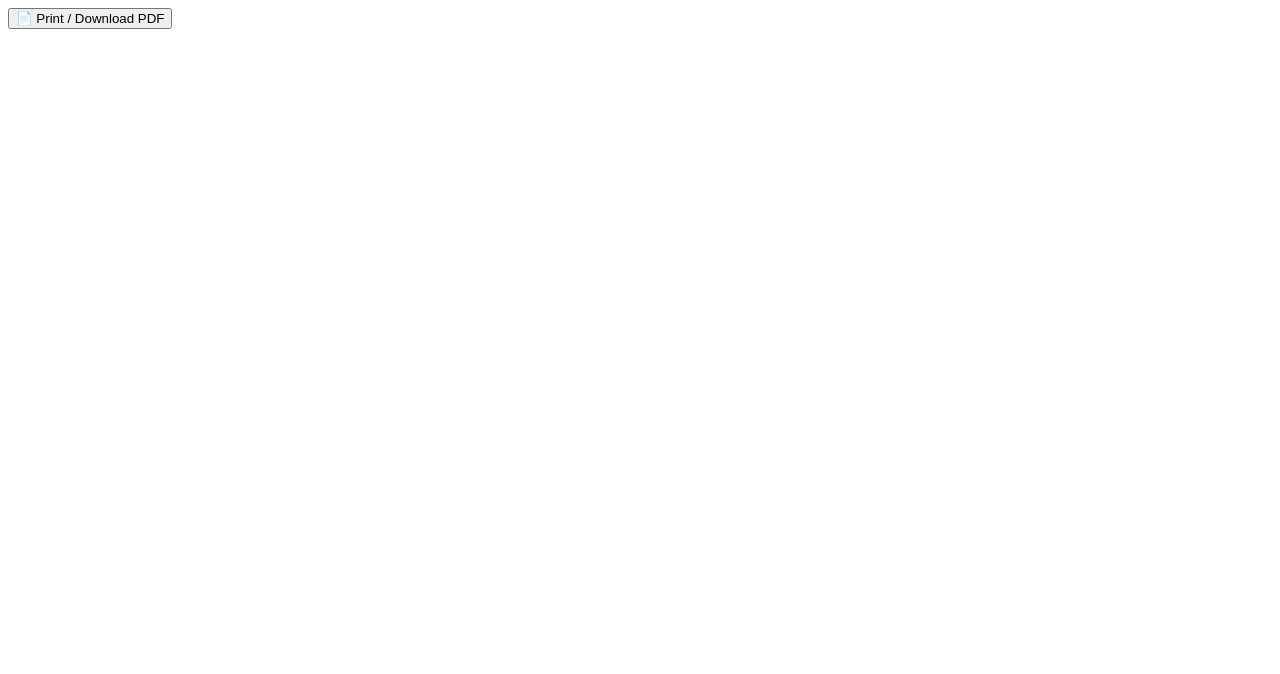
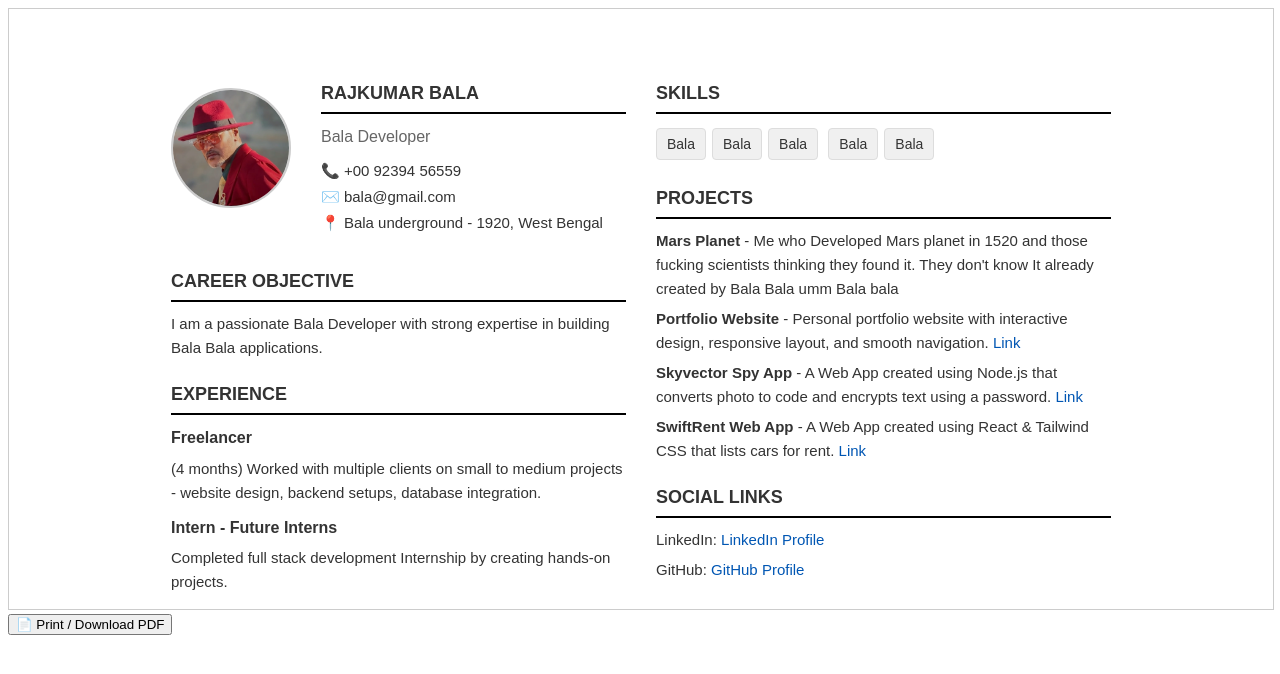
Before and after one commit to iiamsarif/Practice, a plain HTML site: page index.html in a window 1280 px wide. Drawn offline with Linux system fonts and the light colour scheme.

Commit message:
Update index.html

```diff
--- a/index.html
+++ b/index.html
@@ -8,7 +8,8 @@
 <body>
 
     <!-- Hidden iframe for resume -->
-    <iframe id="contenth" src="resume.html" style="display:none;"></iframe>
+<iframe id="contenth" src="resume.html" style="width:100%; height:600px; border:1px solid #ccc;"></iframe>
+
 
     <!-- Button to print manually -->
     <button id="printBtn">📄 Print / Download PDF</button>
```
